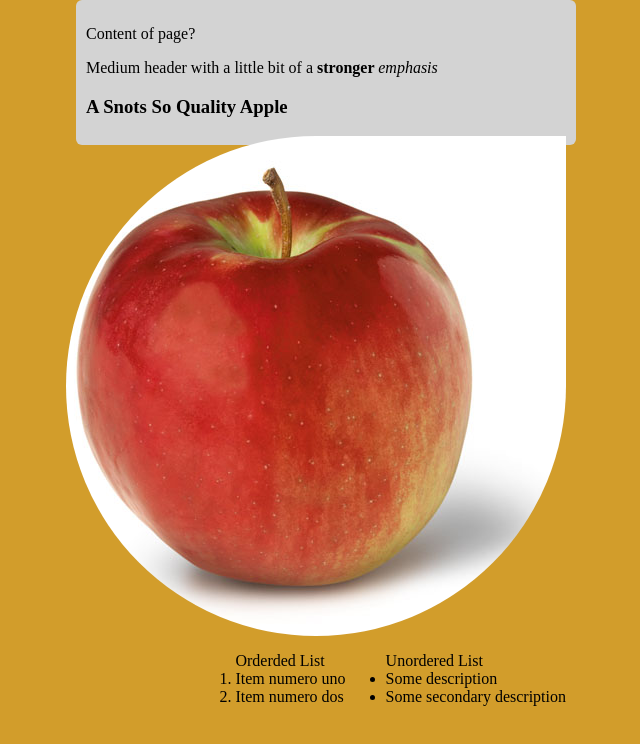
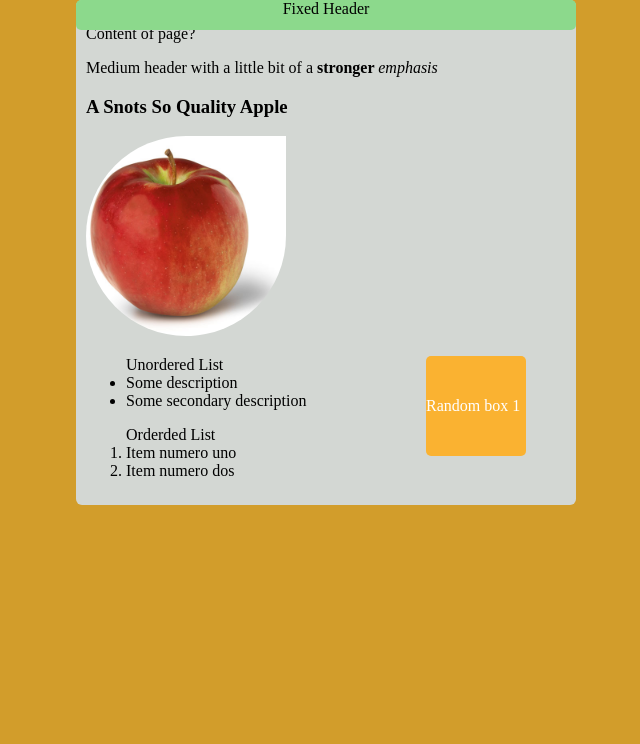
Before and after one commit to manny-douge/web-page-clones, a website: page app/index.html in a window 1280 px wide. Shown: the whole page, without its empty margins (314-954 px from the left). Drawn offline with Linux system fonts and the light colour scheme.

Commit message:
added header

```diff
--- a/app/css/main.css
+++ b/app/css/main.css
@@ -1,30 +1,56 @@
+.main-content
+{
+    background: #d3d7d3;
+    padding: 9px 10px;
+    border-radius: 6px;
+}
+.nav-fixed-header
+{
+    background: #8cd98c;
+    text-align: center;
+    width: 500px;
+    height: 30px;
+    position: fixed;
+    top: 0;
+    border-radius: 5px;
+
+
+}
 .center
 {
     width:500px;
     height: 1200px;
     margin:0 auto 0 auto;
-    background-color:#d29d2b;
+    background:#d29d2b;
 }
 .apple-image
 {
-    float:right;
     border-top-right-radius: 0%;
     border-top-left-radius: 100%;
     border-bottom-right-radius: 100%;
     border-bottom-left-radius: 100%;
 
 }
-.main-content
+.figure-set
 {
-    background-color: #d3d3d3;
-    padding: 9px 10px;
-    border-radius: 6px;
+    background: #000
+}
+.figure-1
+{
+    display:flex;
+    align-items: center;
+    background: #fab231;
+    color: #FFF;
+    width: 100px;
+    height: 100px;
+    border-radius: 5px;
+    float:right;
 }
 ul,
 ol
 {
-    float:right;
-    display: inline-block;
+    /*float:right;*/
+    /*display: inline-block;*/
 }
 #apple
 {
--- a/app/index.html
+++ b/app/index.html
@@ -7,6 +7,7 @@
     </head>
     <body class="center">
         <!-- Main Content -->
+    <nav class="nav-fixed-header">Fixed Header</nav>
     <div class="main-content">
             <p>Content of page?</p>
             <h> Medium header with a little bit of a <strong> stronger </strong>
@@ -14,8 +15,12 @@
             </h>
             <h3 id="ap">A Snots So Quality Apple</h3>
             <a href="images/apple.png" target="_blank">
-                <img class="apple-image" src="images/apple.png">
+                <img class="apple-image" src="images/apple.png" width=200 height="200">
             </a>
+            <!-- Random figures -->
+            <div class="figure-set">
+                <figure class="figure-1">Random box 1</figure>
+            </div>
             <ul>Unordered List
                 <li>Some description</li>
                 <li>Some secondary description</li>
```
